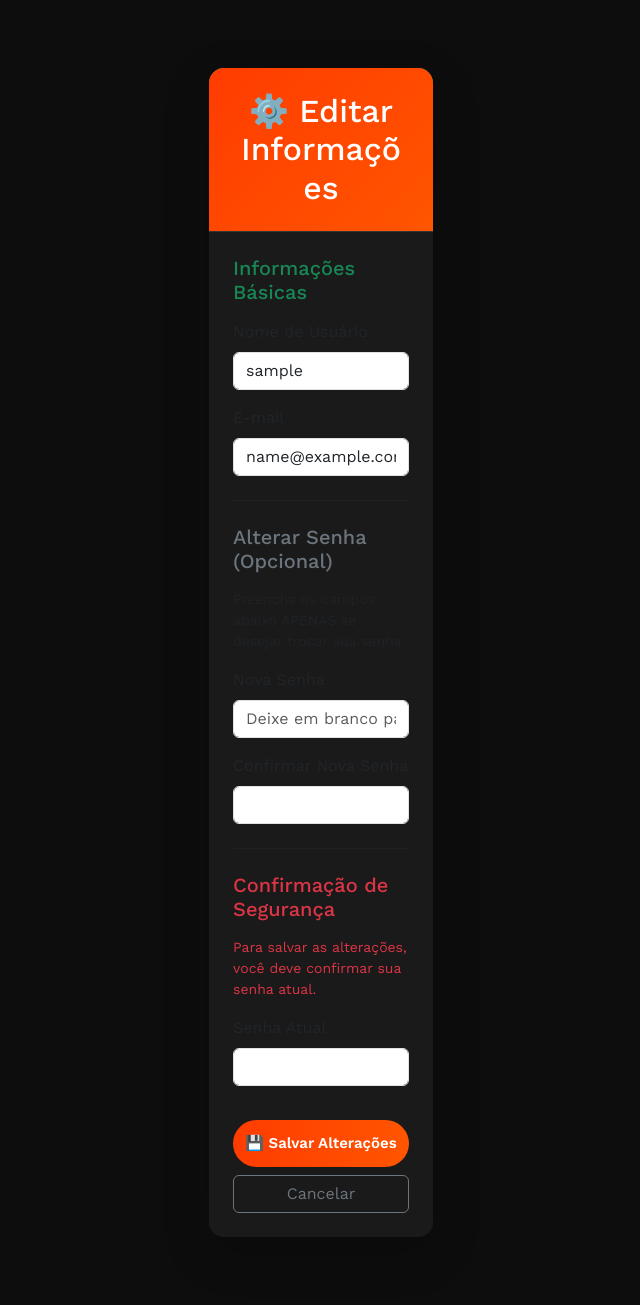
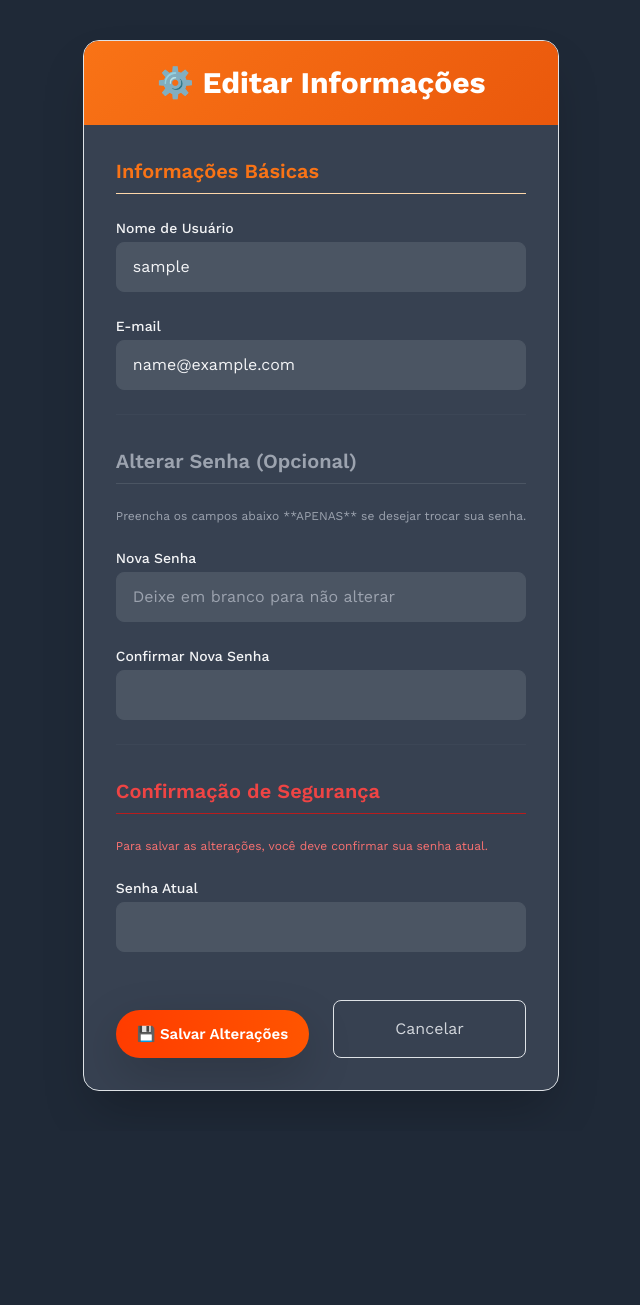
Before and after one commit to Fabiolmr/Tech4um, a Flask app: page /edit_profile in a window 1280 px wide. Shown: the part 60-1365 px from the top of the page, without its empty margins (319-959 px from the left). After the commit the page ends 1151 px from the top, so only its background shows below. Run offline with Flask 3, Linux system fonts and the light colour scheme; the visitor is signed in with stand-in values (Sample User, id 1); some libraries are stand-ins or nearby versions.

Commit message:
alterações visuais

```diff
--- a/Project/application/controllers/main.py
+++ b/Project/application/controllers/main.py
@@ -106,10 +106,10 @@
 
 
     return redirect(url_for("main.home"))
+
 @main_bp.route("/perfil")
 @login_required
 def perfil():  # <--- REMOVA o 'username' DAQUI
-    """Exibe o perfil do usuário logado."""
     return render_template("perfil.html")
 
 
--- a/Project/templates/edit_profile.html
+++ b/Project/templates/edit_profile.html
@@ -3,18 +3,127 @@
 {% block title %}Editar Perfil{% endblock %}
 
 {% block content %}
-<div class="container my-5">
-    <div class="row justify-content-center">
-        <div class="col-md-7 col-lg-6">
-            <div class="card shadow-lg border-0">
-                <div class="card-header bg-success text-white text-center">
-                    <h2 class="mb-0">⚙️ Editar Informações</h2>
+<script src="https://cdn.tailwindcss.com"></script>
+<style>
+    /* Estilos Customizados para a paleta Laranja e Preto */
+    :root {
+        --color-primary: #F97316; /* Tailwind Orange 500 */
+        --color-secondary: #EA580C; /* Tailwind Orange 600 */
+        --color-tertiary: #9A3412; /* Tailwind Orange 800 para texto escuro */
+        --color-danger: #DC2626; /* Tailwind Red 600 */
+        --color-background: #1F2937; /* Tailwind Gray 800 - Fundo mais escuro */
+        --color-card-bg: #374151; /* Tailwind Gray 700 - Fundo do card */
+        --color-text-light: #F3F4F6; /* Tailwind Gray 100 - Texto claro */
+        --color-border-dark: #4B5563; /* Tailwind Gray 600 - Bordas escuras */
+    }
+
+    body {
+        background-color: var(--color-background); /* Aplica fundo escuro ao body */
+    }
+
+    .card-custom {
+        border-radius: 1rem;
+        transition: transform 0.3s ease, box-shadow 0.3s ease;
+        overflow: hidden;
+        background-color: var(--color-card-bg); /* Fundo do card escuro */
+        border-color: var(--color-border-dark); /* Borda do card escura */
+    }
+
+    .card-custom:hover {
+        transform: translateY(-2px);
+        box-shadow: 0 10px 20px rgba(0, 0, 0, 0.2); /* Sombra mais intensa no hover */
+    }
+
+    .bg-gradient-primary {
+        background: linear-gradient(135deg, var(--color-primary), var(--color-secondary));
+    }
+
+    .form-control-custom {
+        width: 100%;
+        padding: 0.75rem 1rem;
+        border: 1px solid var(--color-border-dark); /* Bordas escuras para inputs */
+        border-radius: 0.5rem;
+        transition: border-color 0.2s;
+        background-color: #4B5563; /* Fundo dos inputs levemente mais claro que o card */
+        color: var(--color-text-light); /* Texto claro nos inputs */
+    }
+
+    .form-control-custom:focus {
+        border-color: var(--color-primary);
+        outline: none;
+        box-shadow: 0 0 0 3px rgba(249, 115, 22, 0.3); /* Sombra de foco laranja */
+    }
+
+    /* Placeholders mais claros */
+    .form-control-custom::placeholder {
+        color: #9CA3AF; /* Tailwind Gray 400 */
+    }
+
+    .btn-primary-custom {
+        background-color: var(--color-primary);
+        color: white;
+        padding: 0.75rem 1.5rem;
+        border-radius: 0.5rem;
+        transition: background-color 0.2s;
+    }
+
+    .btn-primary-custom:hover {
+        background-color: var(--color-secondary);
+    }
+
+    .alert-success {
+        background-color: #FDBA74; /* Orange 300 */
+        color: var(--color-tertiary); /* Orange 800 */
+        border: 1px solid #FB923C; /* Orange 400 */
+        padding: 0.75rem;
+        border-radius: 0.5rem;
+    }
+
+    .alert-danger {
+        background-color: #FECACA; /* Red 200 */
+        color: #B91C1C; /* Red 700 */
+        border: 1px solid #F87171; /* Red 400 */
+        padding: 0.75rem;
+        border-radius: 0.5rem;
+    }
+
+    /* Estilos para texto geral e títulos */
+    .text-primary-orange {
+        color: var(--color-primary);
+    }
+    .text-secondary-orange {
+        color: var(--color-secondary);
+    }
+    .text-tertiary-dark {
+        color: var(--color-tertiary);
+    }
+    .text-light-gray {
+        color: var(--color-text-light);
+    }
+    .text-muted-dark {
+        color: #9CA3AF; /* Tailwind Gray 400 */
+    }
+    .border-primary-orange-light {
+        border-color: #FED7AA; /* Orange 200 */
+    }
+    .border-muted-dark {
+        border-color: var(--color-border-dark);
+    }
+
+</style>
+
+<div class="min-h-screen bg-gray-800 py-10 px-4 sm:px-6 lg:px-8">
+    <div class="flex flex-col items-center justify-center">
+        <div class="w-full max-w-lg">
+            <div class="card-custom shadow-2xl border border-gray-600">
+                <div class="card-header bg-gradient-primary p-6 text-white text-center rounded-t-xl">
+                    <h2 class="text-3xl font-extrabold mb-0">⚙️ Editar Informações</h2>
                 </div>
-                <div class="card-body p-4">
+                <div class="card-body p-8">
 
                     {% with messages = get_flashed_messages(with_categories=true) %}
                         {% if messages %}
-                            <div class="flashes mb-3">
+                            <div class="flashes mb-4 space-y-3">
                             {% for category, message in messages %}
                                 <div class="alert alert-{{ category }}" role="alert">{{ message }}</div>
                             {% endfor %}
@@ -22,14 +131,14 @@
                         {% endif %}
                     {% endwith %}
 
-                    <form method="POST" action="{{ url_for('main.edit_profile') }}">
-                        <h5 class="text-success mb-3">Informações Básicas</h5>
+                    <form method="POST" action="{{ url_for('main.edit_profile') }}" class="space-y-6">
+                        <h5 class="text-xl font-semibold text-primary-orange mb-4 border-b pb-2 border-primary-orange-light">Informações Básicas</h5>
 
-                        <div class="mb-3">
-                            <label for="username" class="form-label">Nome de Usuário</label>
+                        <div>
+                            <label for="username" class="block text-sm font-medium text-light-gray mb-1">Nome de Usuário</label>
                             <input
                                 type="text"
-                                class="form-control"
+                                class="form-control-custom"
                                 id="username"
                                 name="username"
                                 value="{{ current_user.username }}"
@@ -37,11 +146,11 @@
                             >
                         </div>
 
-                        <div class="mb-4">
-                            <label for="email" class="form-label">E-mail</label>
+                        <div>
+                            <label for="email" class="block text-sm font-medium text-light-gray mb-1">E-mail</label>
                             <input
                                 type="email"
-                                class="form-control"
+                                class="form-control-custom"
                                 id="email"
                                 name="email"
                                 value="{{ current_user.email }}"
@@ -49,51 +158,51 @@
                             >
                         </div>
 
-                        <hr>
+                        <hr class="border-muted-dark">
 
-                        <h5 class="text-secondary mb-3 mt-4">Alterar Senha (Opcional)</h5>
-                        <p class="text-muted small">Preencha os campos abaixo APENAS se desejar trocar sua senha.</p>
+                        <h5 class="text-xl font-semibold text-gray-400 mb-4 pt-2 border-b pb-2 border-gray-600">Alterar Senha (Opcional)</h5>
+                        <p class="text-muted-dark text-xs mt-[-10px]">Preencha os campos abaixo **APENAS** se desejar trocar sua senha.</p>
 
-                        <div class="mb-3">
-                            <label for="new_password" class="form-label">Nova Senha</label>
+                        <div>
+                            <label for="new_password" class="block text-sm font-medium text-light-gray mb-1">Nova Senha</label>
                             <input
                                 type="password"
-                                class="form-control"
+                                class="form-control-custom"
                                 id="new_password"
                                 name="new_password"
                                 placeholder="Deixe em branco para não alterar"
                             >
                         </div>
 
-                        <div class="mb-4">
-                            <label for="confirm_new_password" class="form-label">Confirmar Nova Senha</label>
+                        <div>
+                            <label for="confirm_new_password" class="block text-sm font-medium text-light-gray mb-1">Confirmar Nova Senha</label>
                             <input
                                 type="password"
-                                class="form-control"
+                                class="form-control-custom"
                                 id="confirm_new_password"
                                 name="confirm_new_password"
                             >
                         </div>
 
-                        <hr>
+                        <hr class="border-muted-dark">
 
-                        <h5 class="text-danger mb-3 mt-4">Confirmação de Segurança</h5>
-                        <p class="text-danger small">Para salvar as alterações, você deve confirmar sua senha atual.</p>
+                        <h5 class="text-xl font-semibold text-red-500 mb-4 pt-2 border-b pb-2 border-red-700">Confirmação de Segurança</h5>
+                        <p class="text-red-400 text-xs mt-[-10px]">Para salvar as alterações, você deve confirmar sua senha atual.</p>
 
-                        <div class="mb-4">
-                            <label for="current_password" class="form-label">Senha Atual</label>
+                        <div>
+                            <label for="current_password" class="block text-sm font-medium text-light-gray mb-1">Senha Atual</label>
                             <input
                                 type="password"
-                                class="form-control"
+                                class="form-control-custom border-red-500 focus:border-red-600"
                                 id="current_password"
                                 name="current_password"
                                 required
                             >
                         </div>
 
-                        <div class="d-grid gap-2">
-                            <button type="submit" class="btn btn-success btn-lg">💾 Salvar Alterações</button>
-                            <a href="{{ url_for('main.perfil') }}" class="btn btn-outline-secondary">Cancelar</a>
+                        <div class="grid grid-cols-1 sm:grid-cols-2 gap-4 pt-4">
+                            <button type="submit" class="btn-primary-custom w-full font-bold shadow-lg hover:shadow-xl">💾 Salvar Alterações</button>
+                            <a href="{{ url_for('main.perfil') }}" class="w-full text-center py-3 px-4 border border-gray-600 rounded-lg text-gray-300 hover:bg-gray-700 transition duration-150">Cancelar</a>
                         </div>
                     </form>
                 </div>
@@ -102,3 +211,5 @@
     </div>
 </div>
 {% endblock %}
+
+http://googleusercontent.com/immersive_entry_chip/0
```
Also changed, not shown: Project/templates/room.html (+48 -39 lines).
